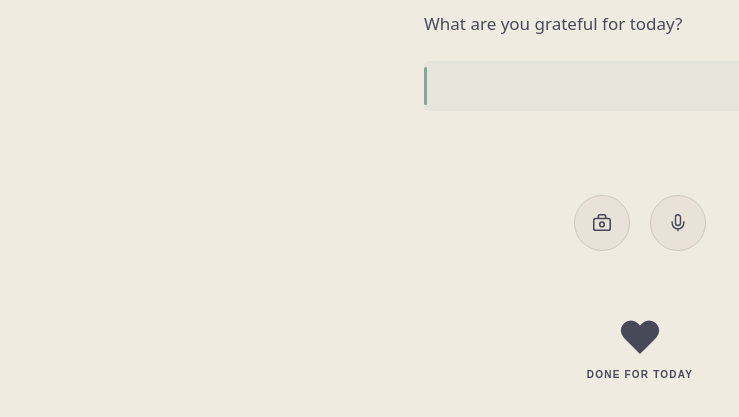
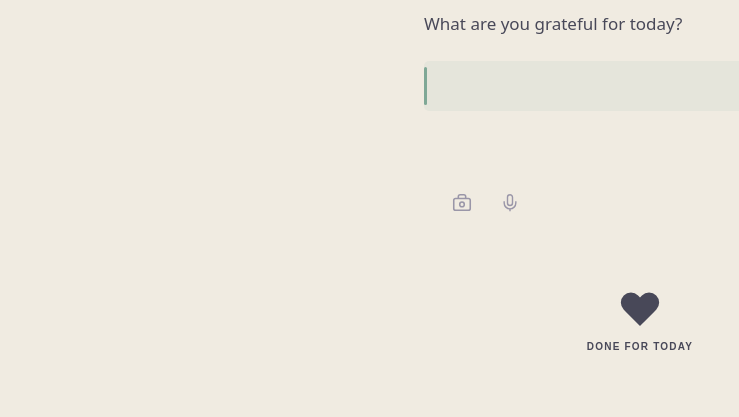
Before and after one commit to ishaan-malhi/mind-app, a plain HTML site: page index.html in a window 1280 px wide. Shown: the part 133-550 px from the top of the page, without its empty margins (0-739 px from the left). Drawn offline with Linux system fonts and the light colour scheme.

Commit message:
Media icons: left-aligned, borderless, smaller — gestalt with entries

```diff
--- a/style.css
+++ b/style.css
@@ -211,7 +211,7 @@ body {
 .entry-composer {
   display: flex;
   flex-direction: column;
-  gap: 16px;
+  gap: 8px;
 }
 
 /* ── Entries ─────────────────────────────────────────────────── */
@@ -314,29 +314,29 @@ body {
 
 .media-section--compact {
   flex-direction: row;
-  justify-content: center;
-  gap: 20px;
-  padding: 8px 0 4px;
+  justify-content: flex-start;
+  gap: 8px;
+  padding: 4px 18px;
 }
 
 .media-icon-btn {
-  width: 56px;
-  height: 56px;
+  width: 40px;
+  height: 40px;
   border-radius: 50%;
-  background: var(--color-surface);
-  border: 1px solid var(--color-border);
+  background: none;
+  border: none;
   display: flex;
   align-items: center;
   justify-content: center;
   cursor: pointer;
-  color: var(--color-text-muted);
-  transition: background 0.12s ease, transform 0.15s cubic-bezier(0.34,1.56,0.64,1);
+  color: var(--color-text-faint);
+  transition: color 0.12s ease, transform 0.15s cubic-bezier(0.34,1.56,0.64,1);
   flex-shrink: 0;
   -webkit-appearance: none;
 }
 
 .media-icon-btn:active {
-  background: var(--color-surface-2);
+  color: var(--color-text-muted);
   transform: scale(0.9);
 }
 
--- a/sw.js
+++ b/sw.js
@@ -1,4 +1,4 @@
-const CACHE = 'grateful-v16';
+const CACHE = 'grateful-v17';
 const SHELL = [
   './',
   './index.html',
```
